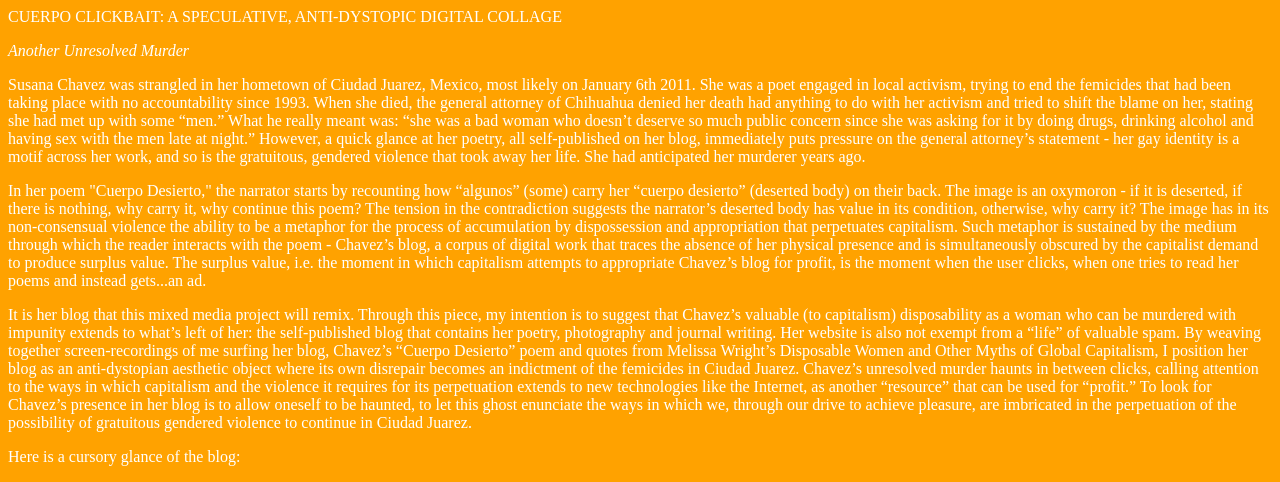
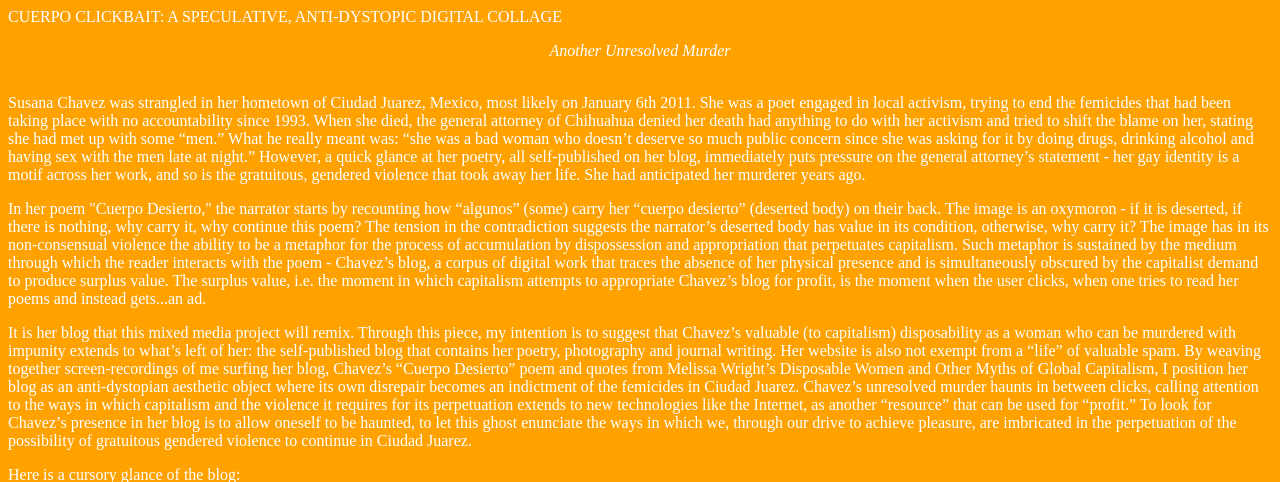
Before and after one commit to josdchavez/josdchavez.github.io, a Jekyll site: the page built from cuerpoclickbait/index.html, in a window 1280 px wide. Shown: the top 482 px of the page. Built offline with Jekyll 4.4.1, drawn with Linux system fonts in a browser that asks for light colours; grey boxes are pictures that could not be loaded.

Commit message:
Update index.html

```diff
--- a/cuerpoclickbait/index.html
+++ b/cuerpoclickbait/index.html
@@ -3,7 +3,7 @@ layout: changecolor
 title: cuerpoclickbait
 ---
 CUERPO CLICKBAIT: A SPECULATIVE, ANTI-DYSTOPIC DIGITAL COLLAGE </p>
-<i>Another Unresolved Murder</i>
+<div style="text-align: center"><i>Another Unresolved Murder</i></div>
 <br>
 <p>
 Susana Chavez was strangled in her hometown of Ciudad Juarez, Mexico, most likely on January 6th 2011. She was a poet engaged in local activism, trying to end the femicides that had been taking place with no accountability since 1993. When she died, the general attorney of Chihuahua denied her death had anything to do with her activism and tried to shift the blame on her, stating she had met up with some “men.” What he really meant was: “she was a bad woman who doesn’t deserve so much public concern since she was asking for it by doing drugs, drinking alcohol and having sex with the men late at night.” However, a quick glance at her poetry, all self-published on her blog, immediately puts pressure on the general attorney’s statement - her gay identity is a motif across her work, and so is the gratuitous, gendered violence that took away her life. She had anticipated her murderer years ago.</p>
```
